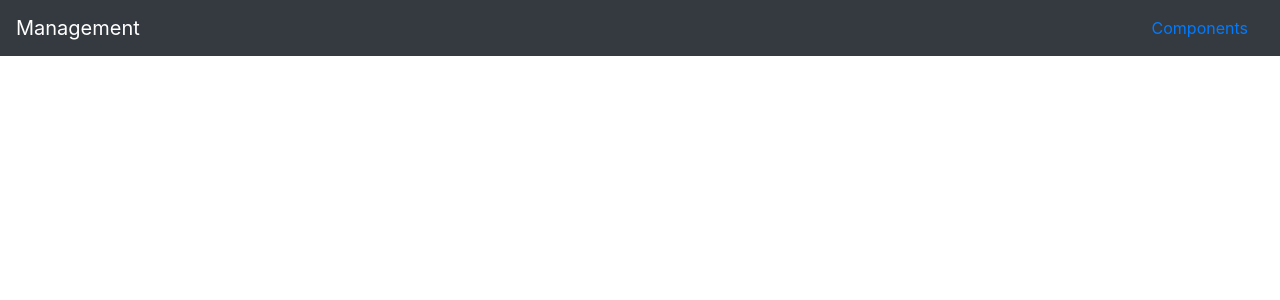
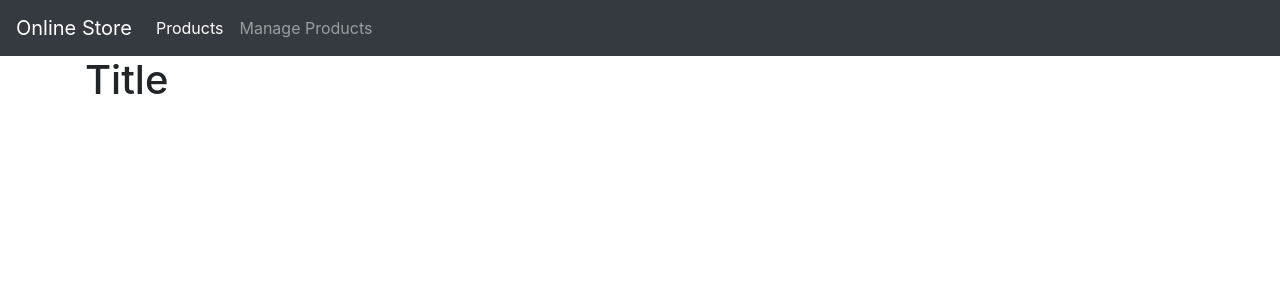
Before and after one commit to victor-tungui/handicrafts-store-web, a React (Create React App) app: page / in a window 1280 px wide. Shown: the top 300 px of the page. Built offline with nearby package versions, Linux system fonts and the light colour scheme.

Commit message:
Added Header and Body to the project

```diff
--- /dev/null
+++ b/src/components/Header/Header.js
@@ -0,0 +1,9 @@
+import React from 'react';
+
+const header = (props) => (
+    <header>
+        {props.children}
+    </header>
+);
+
+export default header;
--- a/src/components/Layout/Layout.js
+++ b/src/components/Layout/Layout.js
@@ -1,13 +1,15 @@
 import React from 'react';
 import Auxiliary from '../../hoc/Auxiliary';
 import NavigationBar from '../NavigationBar/NavigationBar';
+import Header from '../Header/Header';
+import MainBody from '../MainBody/MainBody'
 
 const layout = (props) => (
     <Auxiliary>
-        <NavigationBar />
-        <main>
-            {props.children}
-        </main>
+        <Header>
+            <NavigationBar />
+        </Header>
+        <MainBody />
     </Auxiliary>
 );
 
--- /dev/null
+++ b/src/components/MainBody/MainBody.js
@@ -0,0 +1,11 @@
+import React from 'react';
+
+const mainBody = (props) => (
+    <main role="main">
+        <div className="container">
+            <h1>Title</h1>
+        </div>
+    </main>
+);
+
+export default mainBody;
--- a/src/components/NavigationBar/NavigationBar.js
+++ b/src/components/NavigationBar/NavigationBar.js
@@ -1,15 +1,25 @@
 import React from 'react';
-import { Navbar, Nav, NavItem, NavLink, NavbarBrand } from 'reactstrap'
 
-const navigationBar = (props) => (
-   <Navbar fixed="top" className="navbar-dark bg-dark">
-       <NavbarBrand href="#">Management</NavbarBrand>
-        <Nav className="">
-            <NavItem>
-              <NavLink>Components</NavLink>
-            </NavItem>
-        </Nav>
-   </Navbar>
-);
+const navigationBar = (props) => {
+  let navbar = <nav className="navbar navbar-expand-lg navbar-dark bg-dark">
+    <a className="navbar-brand" href=".">Online Store</a>
+    <button className="navbar-toggler" type="button" data-toggle="collapse" data-target="#navbarNavigation">
+      <span className="navbar-toggler-icon"></span>
+    </button>
+
+    <div className="collapse navbar-collapse" id="navbarNavigation">
+      <ul className="navbar-nav mr-auto">
+        <li className="nav-item active">
+          <a className="nav-link" href=".">Products <span className="sr-only">(current)</span></a>
+        </li>
+        <li className="nav-item">
+          <a className="nav-link" href=".">Manage Products</a>
+      </li>
+      </ul>
+    </div>
+  </nav>
+
+  return navbar;
+};
 
 export default navigationBar;
```
